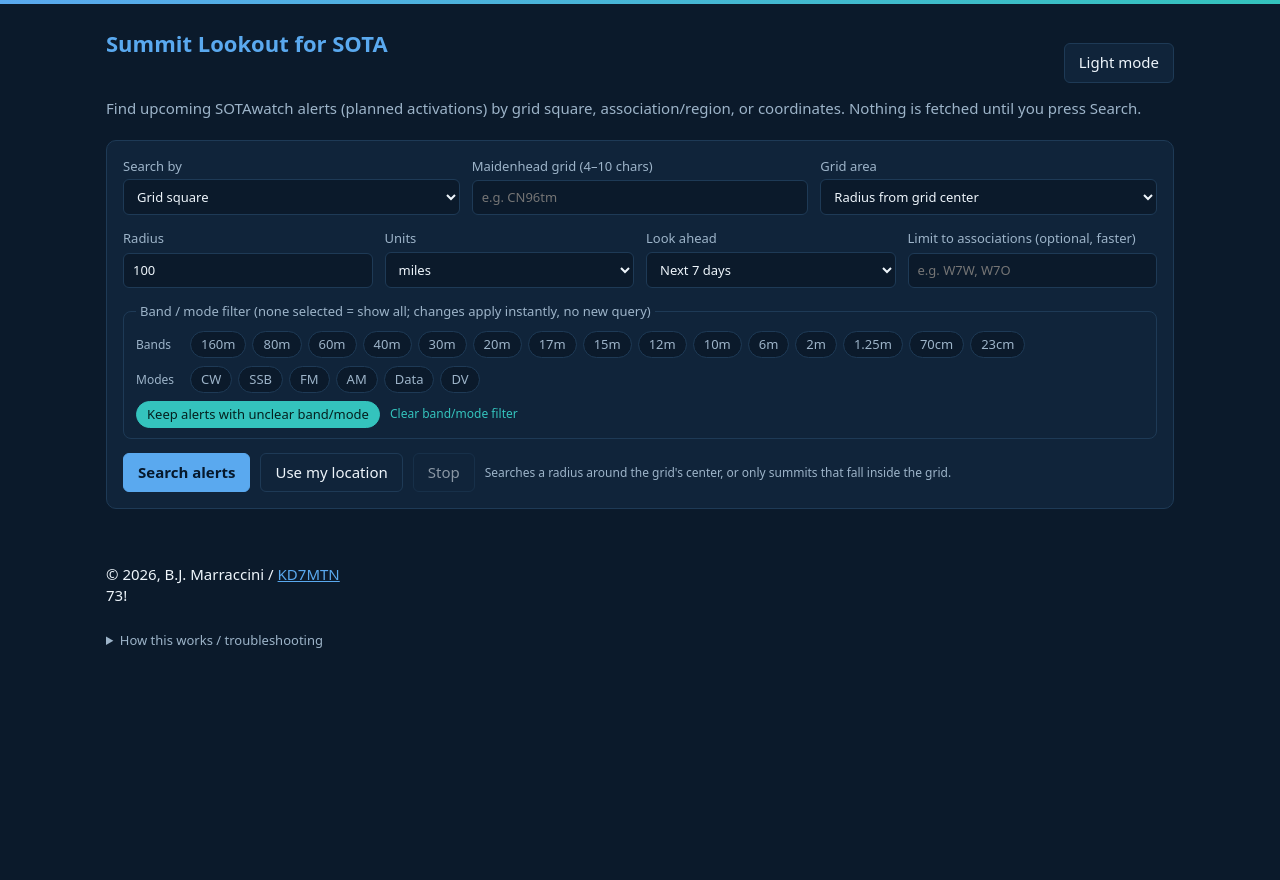
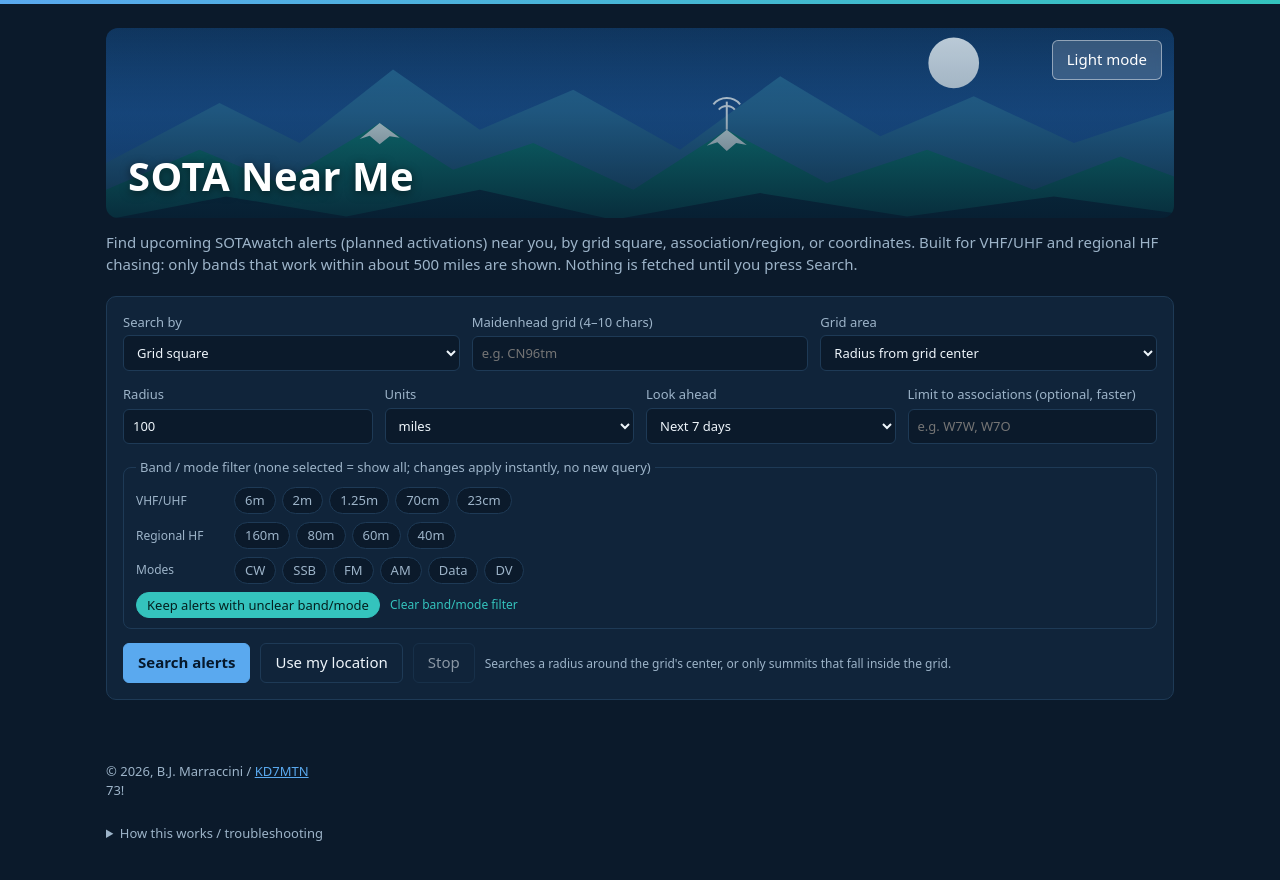
Before and after one commit to marracci/sota-near-me, a plain HTML site: page docs/index.html in a window 1280 px wide. Before the commit the page ends 800 px from the top, so only its background shows below. Drawn offline with Linux system fonts and the light colour scheme.

Commit message:
v0.3 update
narrowed to local use, default map view

```diff
--- a/docs/css/styles.css
+++ b/docs/css/styles.css
@@ -25,9 +25,48 @@
   * { box-sizing: border-box; }
   body { margin: 0; font: 15px/1.45 system-ui, -apple-system, "Segoe UI", Roboto, sans-serif; background: var(--bg); color: var(--ink); }
   main { max-width: 1100px; margin: 0 auto; padding: 24px 16px 48px; }
-  h1 { font-size: 22px; margin: 0 0 4px; color: var(--accent); }
 body::before { content: ""; display: block; height: 4px; background: var(--head-grad); }
-  .head { display: flex; justify-content: space-between; align-items: flex-start; gap: 12px; }
+
+/* ---------- Header banner ----------
+   To use your own image: put it in docs/images/ and change the url() below.
+   Recommended: ~1600x400 px landscape, JPG or WebP, under ~300 KB.
+   The dark gradient layer on top keeps the title readable on any photo. */
+.hero {
+  position: relative;
+  display: flex; align-items: flex-end;
+  min-height: 190px;
+  margin: 0 0 14px;
+  padding: 20px 22px;
+  border-radius: 12px;
+  overflow: hidden;
+  background-color: #0b2a4a;                      /* shows while the image loads */
+  background-image:
+    linear-gradient(to top, rgba(6, 24, 43, 0.78) 0%, rgba(6, 24, 43, 0.25) 55%, rgba(6, 24, 43, 0.05) 100%),
+    url("../images/header.svg");
+  background-size: cover;
+  background-position: center;
+}
+.hero h1 {
+  margin: 0;
+  font-size: clamp(26px, 4.2vw, 40px);
+  font-weight: 700;
+  letter-spacing: 0.01em;
+  line-height: 1.1;
+  color: #ffffff;
+  text-shadow: 0 2px 10px rgba(0, 0, 0, 0.55);
+}
+.hero #themeBtn {
+  position: absolute; top: 12px; right: 12px;
+  background: rgba(255, 255, 255, 0.16);
+  color: #ffffff;
+  border: 1px solid rgba(255, 255, 255, 0.45);
+  backdrop-filter: blur(4px);
+}
+.hero #themeBtn:hover { background: rgba(255, 255, 255, 0.28); border-color: #ffffff; }
+@media (max-width: 600px) {
+  .hero { min-height: 150px; padding: 60px 16px 16px; }
+}
+.footer { margin: 20px 0 0; font-size: 13px; color: var(--muted); }
   .toolbar { display: flex; flex-wrap: wrap; gap: 8px; margin: 0 0 10px; }
   #mapWrap { margin: 0 0 14px; border: 1px solid var(--line); border-radius: 10px; overflow: hidden; background: var(--panel); }
   #map { height: 480px; width: 100%; }
@@ -53,7 +92,7 @@ body::before { content: ""; display: block; height: 4px; background: var(--head-
   fieldset { border: 1px solid var(--line); border-radius: 8px; padding: 10px 12px; margin: 0; display: grid; gap: 8px; }
   legend { font-size: 13px; color: var(--muted); padding: 0 4px; }
   .toggles { display: flex; flex-wrap: wrap; gap: 6px; align-items: center; }
-  .toggles .lbl { font-size: 12px; color: var(--muted); width: 48px; }
+  .toggles .lbl { font-size: 12px; color: var(--muted); width: 92px; white-space: nowrap; }
   .tog { position: relative; }
   .tog input { position: absolute; opacity: 0; pointer-events: none; }
   .tog span { display: inline-block; font-size: 13px; padding: 3px 10px; border: 1px solid var(--line); border-radius: 999px; cursor: pointer; background: var(--bg); }
@@ -88,3 +127,4 @@ body::before { content: ""; display: block; height: 4px; background: var(--head-
 button:not(.primary):not(.linkbtn):hover { border-color: var(--teal); }
 th.sorted-asc, th.sorted-desc { color: var(--teal); }
 .leaflet-popup-content .pmeta { opacity: .7; }
+@media (max-width: 600px) { .toggles .lbl { width: 100%; } }
--- a/docs/index.html
+++ b/docs/index.html
@@ -7,17 +7,18 @@
 <!-- Security: only this site's own scripts/styles run; network access is limited to the SOTA APIs and OpenTopoMap tiles. -->
 <meta http-equiv="Content-Security-Policy" content="default-src 'none'; script-src 'self'; style-src 'self'; img-src 'self' data: https://a.tile.opentopomap.org https://b.tile.opentopomap.org https://c.tile.opentopomap.org; connect-src https://api-db2.sota.org.uk https://api2.sota.org.uk https://api.sotl.as; base-uri 'none'; form-action 'none'; object-src 'none'">
 <meta name="referrer" content="strict-origin-when-cross-origin">
-<title>Summit Lookout for SOTA</title>
+<title>SOTA Near Me</title>
 <link rel="stylesheet" href="css/styles.css">
-<link rel="icon" type="image/x-icon" href="/css/favicon.ico">
+<link rel="icon" type="image/png" href="css/favicon.png">
 </head>
 <body>
 <main>
-  <div class="head">
-    <h1>Summit Lookout for SOTA</h1>
-    <p><button type="button" id="themeBtn" aria-label="Toggle dark mode">Dark mode</button></p>
-  </div>
-  <p class="sub">Find upcoming SOTAwatch alerts (planned activations) by grid square, association/region, or coordinates. Nothing is fetched until you press Search.</p>
+  <!-- Header banner: the image is set in css/styles.css (.hero). Swap images/header.svg for your own photo. -->
+  <header class="hero">
+    <button type="button" id="themeBtn" aria-label="Toggle dark mode">Dark mode</button>
+    <h1>SOTA Near Me</h1>
+  </header>
+  <p class="sub">Find upcoming SOTAwatch alerts (planned activations) near you, by grid square, association/region, or coordinates. Built for VHF/UHF and regional HF chasing: only bands that work within about 500 miles are shown. Nothing is fetched until you press Search.</p>
 
   <form id="f" autocomplete="off">
     <div class="row">
@@ -70,7 +71,8 @@
     </div>
     <fieldset>
       <legend>Band / mode filter (none selected = show all; changes apply instantly, no new query)</legend>
-      <div class="toggles" id="bandToggles"><span class="lbl">Bands</span></div>
+      <div class="toggles" id="bandTogglesV"><span class="lbl">VHF/UHF</span></div>
+      <div class="toggles" id="bandTogglesH"><span class="lbl">Regional HF</span></div>
       <div class="toggles" id="modeToggles"><span class="lbl">Modes</span></div>
       <div class="toggles">
         <label class="tog"><input type="checkbox" id="incUnclear" checked><span>Keep alerts with unclear band/mode</span></label>
@@ -89,7 +91,7 @@
   <div class="summary" id="summary"></div>
   <p id="filterNote" hidden></p>
   <div class="toolbar" id="toolbar" hidden>
-    <button type="button" id="mapBtn">Show on map</button>
+    <button type="button" id="mapBtn">Hide map</button>
     <button type="button" id="exportBtn">Export .txt</button>
   </div>
   <div id="mapWrap" hidden>
@@ -117,7 +119,7 @@
     <p class="muted">Wildcard refs (e.g. W7W/LC-XXX) or summits the API couldn't locate. They may or may not be in range.</p>
     <div class="tablewrap"><table><tbody id="wild"></tbody></table></div>
   </div>
-  <div>© 2026, B.J. Marraccini / <a href="https://www.qrz.com/db/KD7MTN" target=_blank>KD7MTN</a><br>
+  <div class="footer">© 2026, B.J. Marraccini / <a href="https://www.qrz.com/db/KD7MTN" target="_blank" rel="noopener noreferrer">KD7MTN</a><br>
     73!
   </div>
 
@@ -125,6 +127,7 @@
     <summary>How this works / troubleshooting</summary>
     <p><b>Association / Region mode</b> matches alerts by reference only (no coordinates needed): W7W, W7W/MC, or W7W/MC-001. Wildcard alerts in that region (e.g. W7W/MC-XXX) are included.</p>
     <p><b>Grid and Lat/Lon modes:</b> 1. Fetches all current alerts from the SOTA API. 2. Fetches the association list and keeps only associations whose bounding box overlaps your search circle (or uses the associations you typed). 3. Looks up coordinates for each alerted summit in those associations (cached in this browser afterwards). 4. Keeps summits inside your radius and within the look-ahead window.</p>
+    <p><b>Bands shown:</b> this app is for local and regional contacts, so it only lists alerts on bands that reliably work within about 500 miles: VHF/UHF (6m, 2m, 1.25m, 70cm, 23cm) and the regional HF bands (160m, 80m, 60m, 40m, which reach that range by ground wave and near-vertical skywave). Alerts posted only for 30m and higher HF bands, which usually skip past nearby stations, are left out and counted in the note above the results. Alerts with no clear band are kept, so you don't miss them.</p>
     <p>If you see a network/CORS error, open the page from a web server (e.g. GitHub Pages or <code>python3 -m http.server</code>) rather than as a local file, or try another browser. The SOTA API does not publish a formal spec; endpoints tried are listed in the status line on failure.</p>
     <p><button type="button" id="clearCache">Clear cached summit coordinates</button></p>
   </details>
--- a/docs/js/sota-alerts.js
+++ b/docs/js/sota-alerts.js
@@ -220,6 +220,13 @@
   ];
   const BAND_NAMES = BANDS.map(b => b[0]);
   const HF = ["160m","80m","60m","40m","30m","20m","17m","15m","12m","10m"];
+  // Bands that reliably work within ~500 miles. This app is for local/regional chasing,
+  // so alerts posted ONLY on other bands (30m and up) are left out of the results.
+  //  - VHF/UHF: line of sight, extended by summit height
+  //  - HF 160/80/60/40m: ground wave and near-vertical skywave (NVIS), roughly 0-500 mi
+  const LOCAL_VU = ["6m", "2m", "1.25m", "70cm", "23cm"];
+  const LOCAL_HF = ["160m", "80m", "60m", "40m"];
+  const LOCAL_BANDS = new Set([...LOCAL_VU, ...LOCAL_HF]);
   const MODES = ["CW", "SSB", "FM", "AM", "Data", "DV"];
   const MODE_WORDS = {
     cw: "CW", ssb: "SSB", usb: "SSB", lsb: "SSB", phone: "SSB", fm: "FM", am: "AM",
@@ -272,7 +279,8 @@
       el.appendChild(lab);
     }
   }
-  buildToggles("bandToggles", BAND_NAMES, "bandCb");
+  buildToggles("bandTogglesV", LOCAL_VU, "bandCb");
+  buildToggles("bandTogglesH", LOCAL_HF, "bandCb");
   buildToggles("modeToggles", MODES, "modeCb");
 
   function bmState() {
@@ -293,6 +301,15 @@
       else if (!st.unclear) return false;
     }
     return true;
+  }
+  // True if the alert lists at least one regional band, or no recognisable band at all
+  // (unclear alerts are kept so nothing is silently missed).
+  function isRegional(r) {
+    const p = parseFreq(r.freq);
+    return p.bands.size === 0 || [...p.bands].some(b => LOCAL_BANDS.has(b));
+  }
+  function longHaulNote(n) {
+    return n ? ` ${n} alert(s) in this area were posted only for long-distance HF bands (30m and up) and aren't shown.` : "";
   }
   function tagsHTML(freq) {
     const p = parseFreq(freq);
@@ -446,6 +463,7 @@
     else if (ls.gridBox) L.push(`Area: inside grid ${ls.label}`);
     else if (ls.label) L.push(`Area: ${ls.radiusIn} ${ls.units} around ${ls.label}`);
     L.push(`Window: ${ls.aheadH >= 8760 ? "all posted alerts" : "next " + ls.aheadH + " h"}`);
+    L.push(`Bands: regional only (${[...LOCAL_VU, ...LOCAL_HF].join(", ")})`);
     if (st.bands.length || st.modes.length) L.push(`Band/mode filter: ${[...st.bands, ...st.modes].join(", ")}${st.unclear ? " (+ unclear)" : ""}`);
     L.push("");
     const vr = visibleRows();
@@ -583,8 +601,8 @@
       else map.setView([46.6, -120.5], 6);
     }, 0);
   }
-  $("mapBtn").addEventListener("click", async () => {
-    if (!$("mapWrap").hidden) { $("mapWrap").hidden = true; $("mapBtn").textContent = "Show on map"; return; }
+  // The map opens automatically after every search; the button hides or re-shows it.
+  async function showMap() {
     $("mapBtn").disabled = true;
     try {
       await loadLeaflet();
@@ -592,10 +610,16 @@
       $("mapBtn").textContent = "Hide map";
       drawMap();
     } catch (e) {
+      $("mapWrap").hidden = true;
+      $("mapBtn").textContent = "Show on map";
       setStatus(e.message + ".", "err");
     } finally {
       $("mapBtn").disabled = false;
     }
+  }
+  $("mapBtn").addEventListener("click", () => {
+    if (!$("mapWrap").hidden) { $("mapWrap").hidden = true; $("mapBtn").textContent = "Show on map"; return; }
+    showMap();
   });
 
   // ---------- Prefs ----------
@@ -692,7 +716,7 @@
     const p = {}; for (const k of PREF_FIELDS) p[k] = $(k).value; saveJSON(PREFS_KEY, p);
 
     lastSearch = { mode, label, center, gridBox, rKm, radiusIn, units, aheadH, at: new Date() };
-    $("toolbar").hidden = true; $("mapWrap").hidden = true; $("mapBtn").textContent = "Show on map";
+    $("toolbar").hidden = true; $("mapWrap").hidden = true; $("mapBtn").textContent = "Hide map";
     abortCtl = new AbortController();
     const signal = abortCtl.signal;
     $("go").disabled = true; $("stop").disabled = false;
@@ -733,13 +757,16 @@
           const c = coords[a.ref];
           rows.push({ ...a, summitName: summitLabel(c), grid: c ? latLonToGrid(c.lat, c.lon) : "", lat: c?.lat, lon: c?.lon });
         }
+        const longHaul = rows.filter(r => !isRegional(r)).length;
+        rows = rows.filter(isRegional);
         $("results").hidden = false; $("toolbar").hidden = false;
         render(units);
         $("summary").innerHTML = [
           `Area: ${label}`,
           `Showing ${rows.length} result${rows.length === 1 ? "" : "s"} out of ${totalInWindow} worldwide`
         ].map(c => `<span class="chip">${esc(c)}</span>`).join("");
-        setStatus(`Done at ${new Date().toLocaleTimeString()}.`);
+        setStatus(`Done at ${new Date().toLocaleTimeString()}.` + longHaulNote(longHaul));
+        showMap();
         return;
       }
 
@@ -800,9 +827,12 @@
         }
       }
 
+      const placed = [...wild, ...unlocated];
+      const longHaul = rows.filter(r => !isRegional(r)).length + placed.filter(r => !isRegional(r)).length;
+      rows = rows.filter(isRegional);
       $("results").hidden = false; $("toolbar").hidden = false;
       render(units);
-      renderWild([...wild, ...unlocated].sort((a, b) => a.when - b.when));
+      renderWild(placed.filter(isRegional).sort((a, b) => a.when - b.when));
 
       const chips = [
         gridBox ? `Inside grid ${label}` : `Center: ${label}`,
@@ -816,7 +846,9 @@
       if (!assocSet) { msg += " Association bounds were unavailable, so all alerted summits were checked."; kind = "warn"; }
       if (capped) { msg += ` Only the first ${NO_FILTER_CAP} summits were checked; add an association filter for complete results.`; kind = "warn"; }
       if (unlocated.length) { msg += ` ${unlocated.length} alert(s) couldn't be located and are listed below.`; }
+      msg += longHaulNote(longHaul);
       setStatus(msg, kind);
+      showMap();
     } catch (e) {
       if (e.name === "AbortError") setStatus("Stopped.", "warn");
       else if (e.isNet || e instanceof TypeError) setStatus("Couldn't reach the SOTA API (network or CORS block). If you opened this as a local file, try serving it from a web server or GitHub Pages.\n" + e.message, "err");
```
Also changed, not shown: docs/css/favicon.ico (deleted), docs/css/favicon.png (added), docs/images/header.svg (added), docs/screenshot.png, 6 other files.
